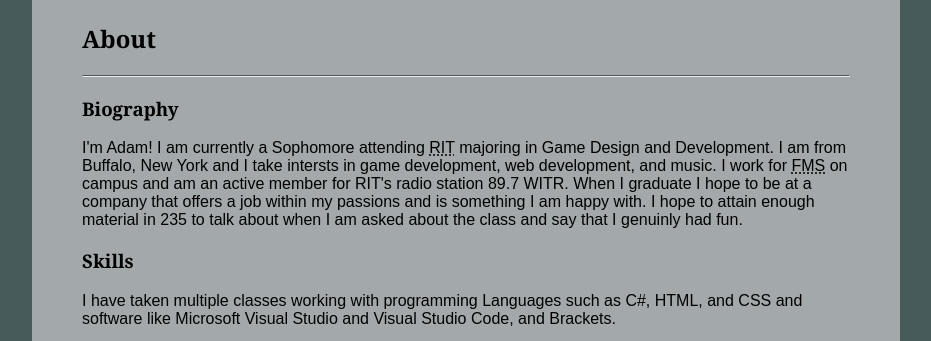
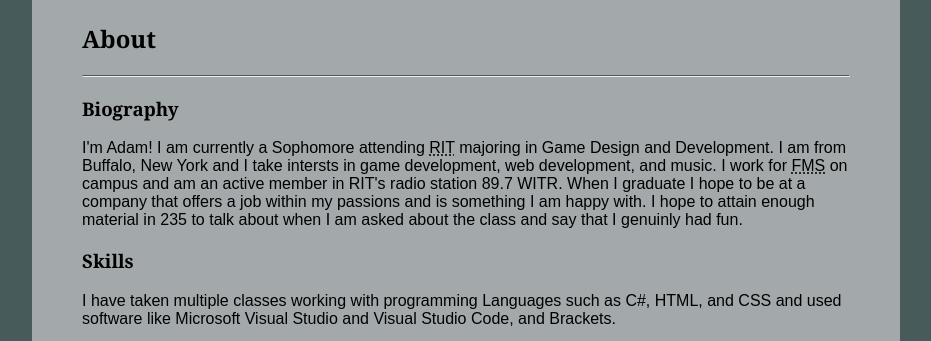
Before and after one commit to ZaffyPuck/235, a plain HTML site: page index.html in a window 1280 px wide. Shown: the part 840-1181 px from the top of the page, without its empty margins (174-1105 px from the left). Drawn offline with Linux system fonts and the light colour scheme.

Commit message:
Add files via upload

```diff
--- a/index.html
+++ b/index.html
@@ -23,12 +23,12 @@
                 <p> I'm Adam! I am currently a Sophomore attending <abbr title="Rochester Institute of Technology">RIT</abbr>
                 majoring in Game Design and Development. I am from Buffalo, New York and I take intersts in game development,
                 web development, and music. I work for <abbr title="Facilities Managment Services">FMS</abbr> on campus and
-                am an active member for RIT's radio station 89.7 WITR. When I graduate I hope to be at a company that offers
+                am an active member in RIT's radio station 89.7 WITR. When I graduate I hope to be at a company that offers
                 a job within my passions and is something I am happy with. I hope to attain enough material in 235 to talk
                 about when I am asked about the class and say that I genuinly had fun.</p>
 
             <h3>Skills</h3>
-                <p>I have taken multiple classes working with programming Languages such as C#, HTML, and CSS and software like
+                <p>I have taken multiple classes working with programming Languages such as C#, HTML, and CSS and used software like
                     Microsoft Visual Studio and Visual Studio Code, and Brackets.</p>
 
             <p></p>
```
